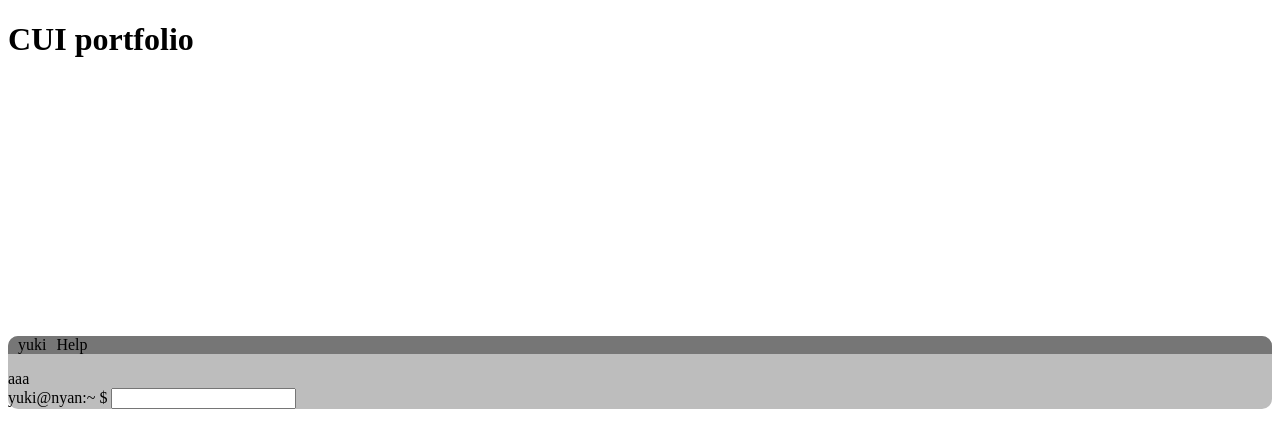
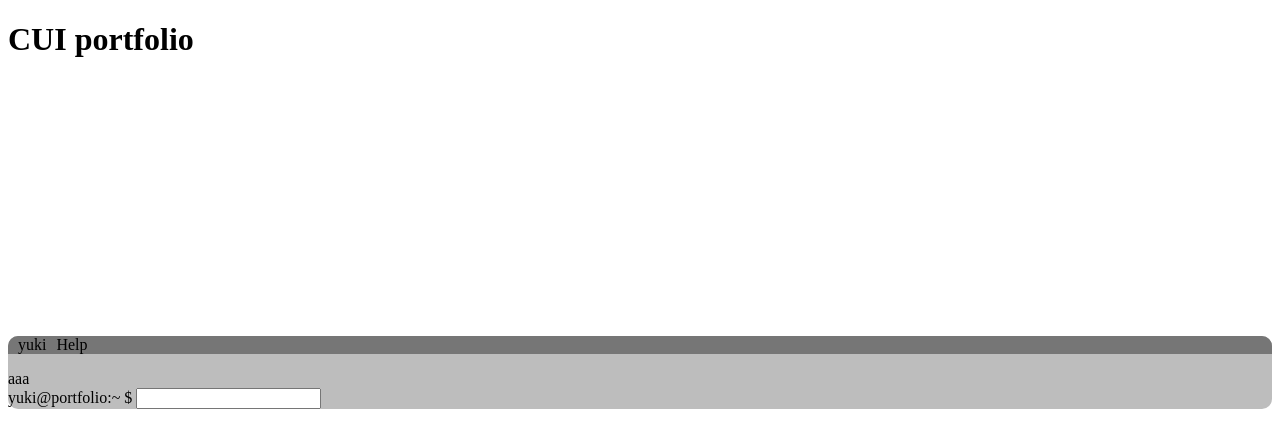
Before and after one commit to schnee25/cui-portfolio, a React app: page / in a window 1280 px wide. Shown: the top 448 px of the page. Built offline with nearby package versions, Linux system fonts and the light colour scheme; the HTML template or start-up script is replaced by a standard one.

Commit message:
yuki@portfolioに変更

```diff
--- a/src/components/Tarminal.tsx
+++ b/src/components/Tarminal.tsx
@@ -73,7 +73,7 @@ const Terminal: FC = () => {
               {logs.map((log: { command: string; dir: string }, idx: number) => (
                 <div key={idx}>
                   <span>
-                    <span>yuki@nyan</span>
+                    <span>yuki@portfolio</span>
                     <span>:</span>
                     <span>~</span>
                     <Directory dir={log.dir} />
@@ -84,7 +84,7 @@ const Terminal: FC = () => {
                 </div>
               ))}
               <span>
-                <span>yuki@nyan</span>
+                <span>yuki@portfolio</span>
                 <span>:</span>
                 <span>~</span>
                 <Directory dir={currentDir} />
```
